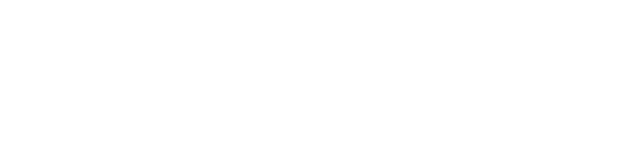
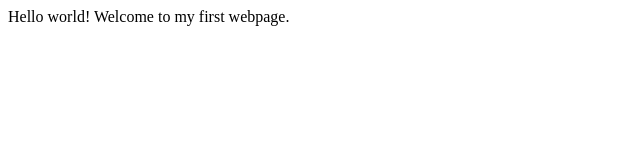
Before and after one commit to saudahabib/webpage1, a plain HTML site: page my-first-webpage.html in a window 1280 px wide. Shown: the whole page, without its empty margins (0-640 px from the left). Drawn offline with Linux system fonts and the light colour scheme.

Commit message:
Add content to the webpage

```diff
--- a/my-first-webpage.html
+++ b/my-first-webpage.html
@@ -6,6 +6,7 @@
     <title>My first webpage!</title>
   </head>
   <body>
-
+Hello world!
+Welcome to my first webpage.
   </body>
 </html>
```
